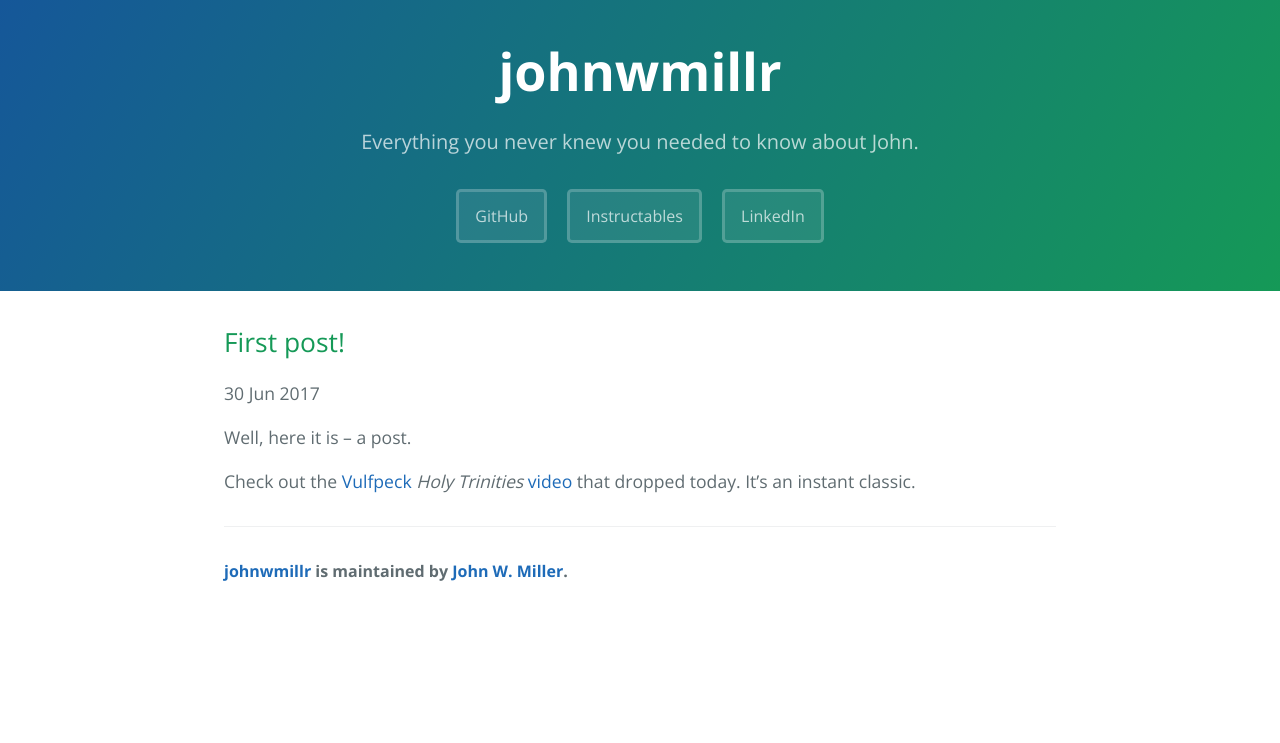
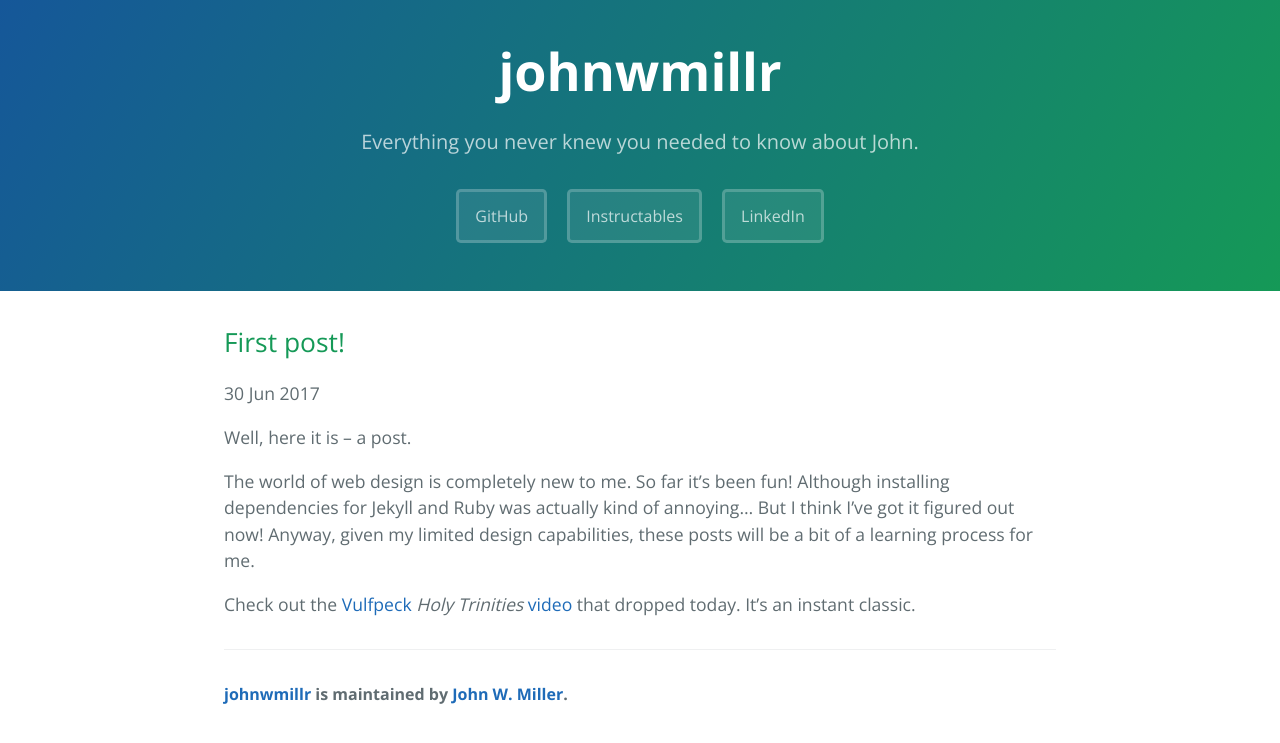
Before and after one commit to johnwmillr/johnwmillr.github.io, a Jekyll site: the page built from _posts/2017-06-30-first-post.markdown, in a window 1280 px wide. Shown: the top 743 px of the page. Built offline with Jekyll 4.4.1, drawn with Linux system fonts in a browser that asks for light colours.

Commit message:
Update posts. Also remove _site/ directory

```diff
--- a/_posts/2017-06-30-first-post.markdown
+++ b/_posts/2017-06-30-first-post.markdown
@@ -6,5 +6,6 @@ categories: main
 ---
 Well, here it is -- a post.
 
+The world of web design is completely new to me. So far it's been fun! Although installing dependencies for Jekyll and Ruby was actually kind of annoying... But I think I've got it figured out now! Anyway, given my limited design capabilities, these posts will be a bit of a learning process for me.
 
 Check out the [Vulfpeck](http://vulfpeck.com/) *Holy Trinities* [video](https://www.youtube.com/watch?v=wsooA4Bro40) that dropped today. It's an instant classic.
--- a/_posts/2017-07-01-emg-audio-amplifier.markdown
+++ b/_posts/2017-07-01-emg-audio-amplifier.markdown
@@ -3,8 +3,6 @@ title:  "EMG audio amplifier"
 date:   2017-07-01 09:07:00
 categories: main Instructables neuroscience electronics
 ---
-
-The world of web design is completely new to me. So far it's been fun! Although installing dependencies for Jekyll and Ruby was actually kind of annoying... But I think I've got it figured out now! Anyway, given my limited design capabilities, these posts will be a bit of a learning process for me.
 
 I recently published [my 5<sup>th</sup> post](http://www.instructables.com/id/Build-a-Muscle-Audio-Amplifier-Electromyography/) on [Instructables.com](https://www.instructables.com/). The Instructable walks through how to build an EMG audio amplifier. Check it out!
 
```
Also changed, not shown: 11 other files.
